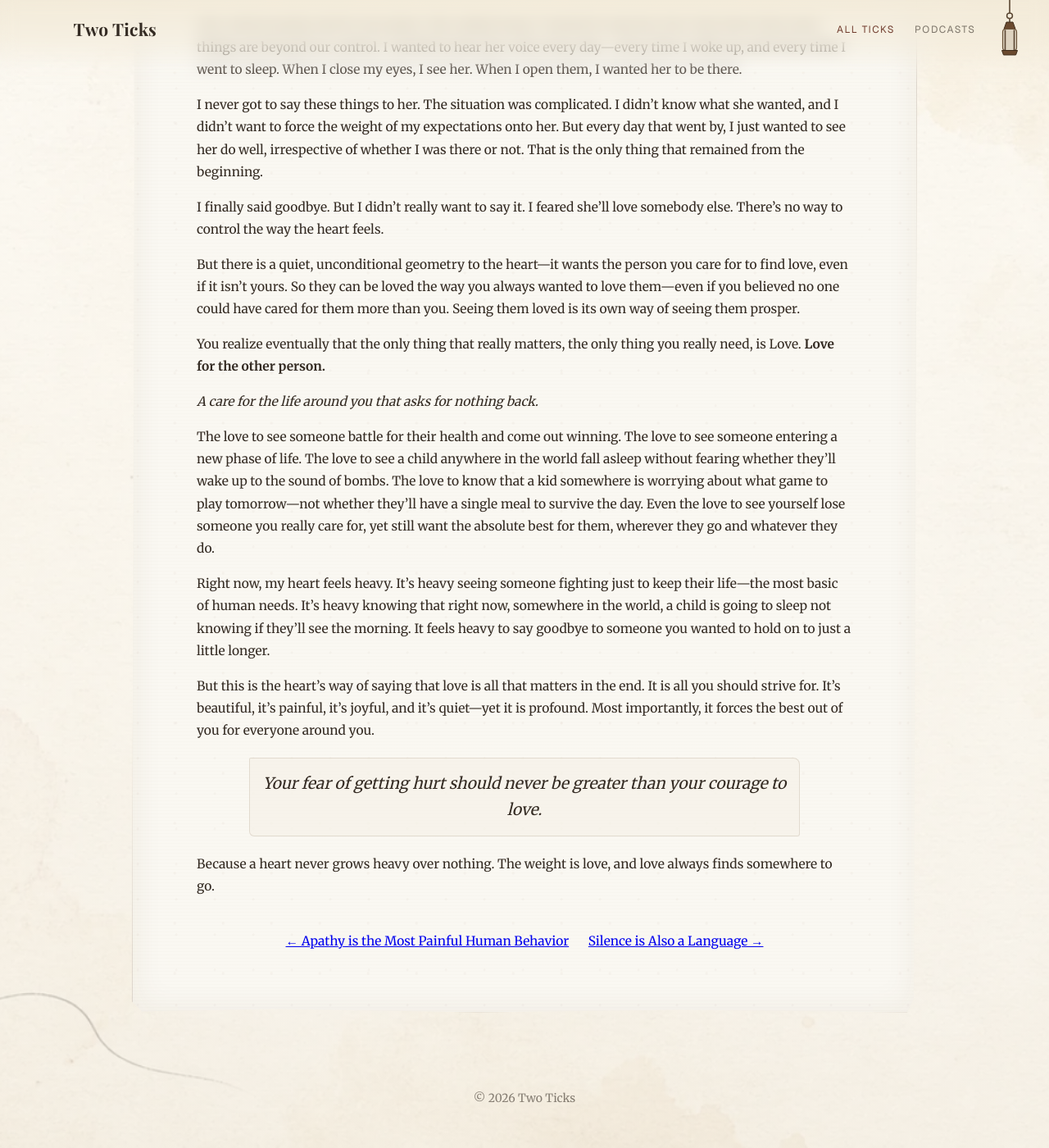
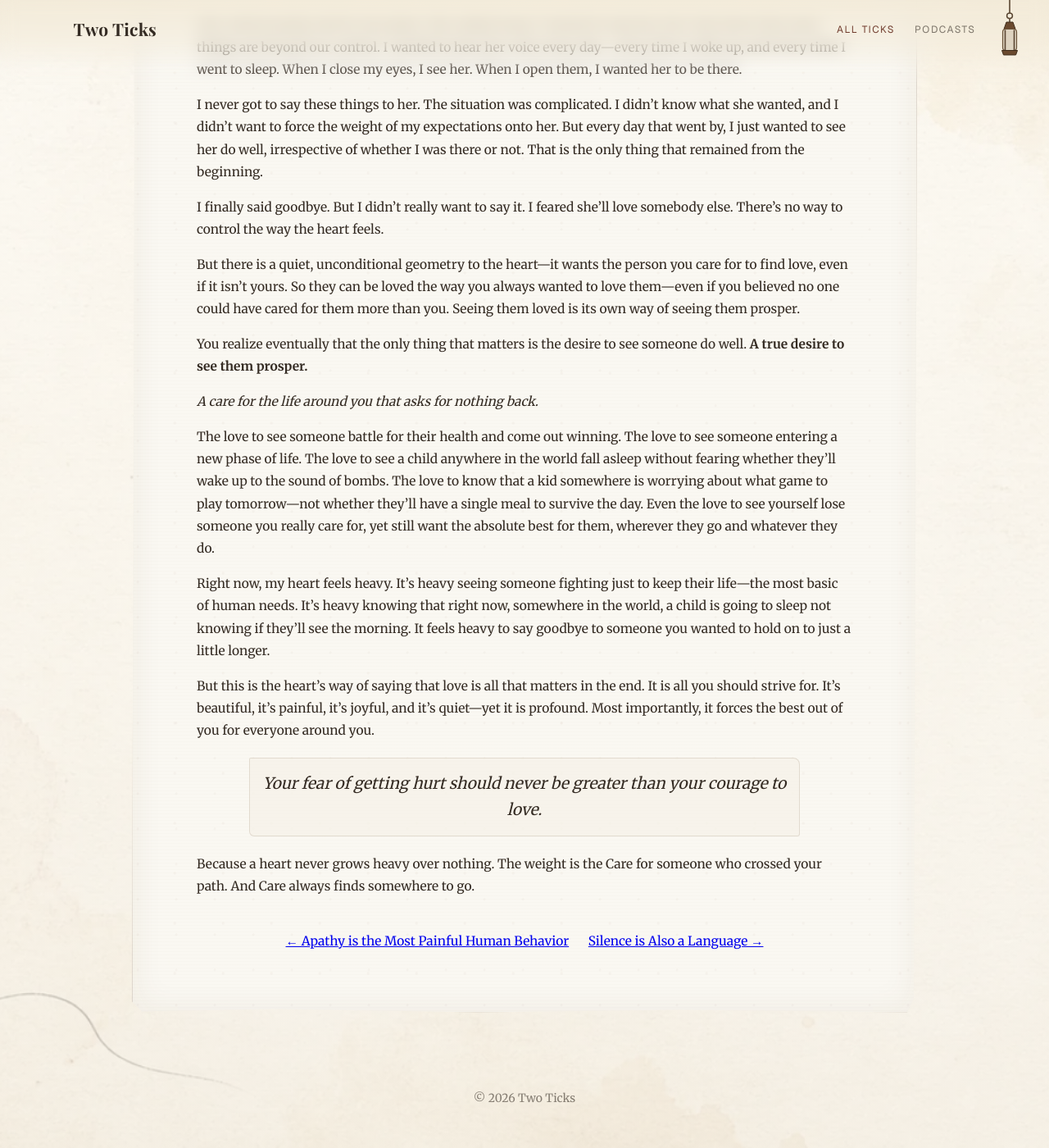
Before and after one commit to trmanish/trmanish.github.io, a Jekyll site: the page built from _posts/2026-04-13-love-is-the-only-prosperity.md, in a window 1280 px wide and 1400 px high, scrolled down 1812 px. Shown: the whole window at 82% size. Built offline with Jekyll 4.4.1, drawn with Linux system fonts in a browser that asks for light colours.

Commit message:
Rework pivot and closing lines around desire and care

```diff
--- a/_posts/2026-04-13-love-is-the-only-prosperity.md
+++ b/_posts/2026-04-13-love-is-the-only-prosperity.md
@@ -49,7 +49,7 @@ I finally said goodbye. But I didn't really want to say it. I feared she'll love
 
 But there is a quiet, unconditional geometry to the heart—it wants the person you care for to find love, even if it isn't yours. So they can be loved the way you always wanted to love them—even if you believed no one could have cared for them more than you. Seeing them loved is its own way of seeing them prosper.
 
-You realize eventually that the only thing that really matters, the only thing you really need, is Love. **Love for the other person.**
+You realize eventually that the only thing that matters is the desire to see someone do well. **A true desire to see them prosper.**
 
 *A care for the life around you that asks for nothing back.*
 
@@ -63,4 +63,4 @@ But this is the heart's way of saying that love is all that matters in the end.
     Your fear of getting hurt should never be greater than your courage to love.
 </div>
 
-Because a heart never grows heavy over nothing. The weight is love, and love always finds somewhere to go.
+Because a heart never grows heavy over nothing. The weight is the Care for someone who crossed your path. And Care always finds somewhere to go.
```
